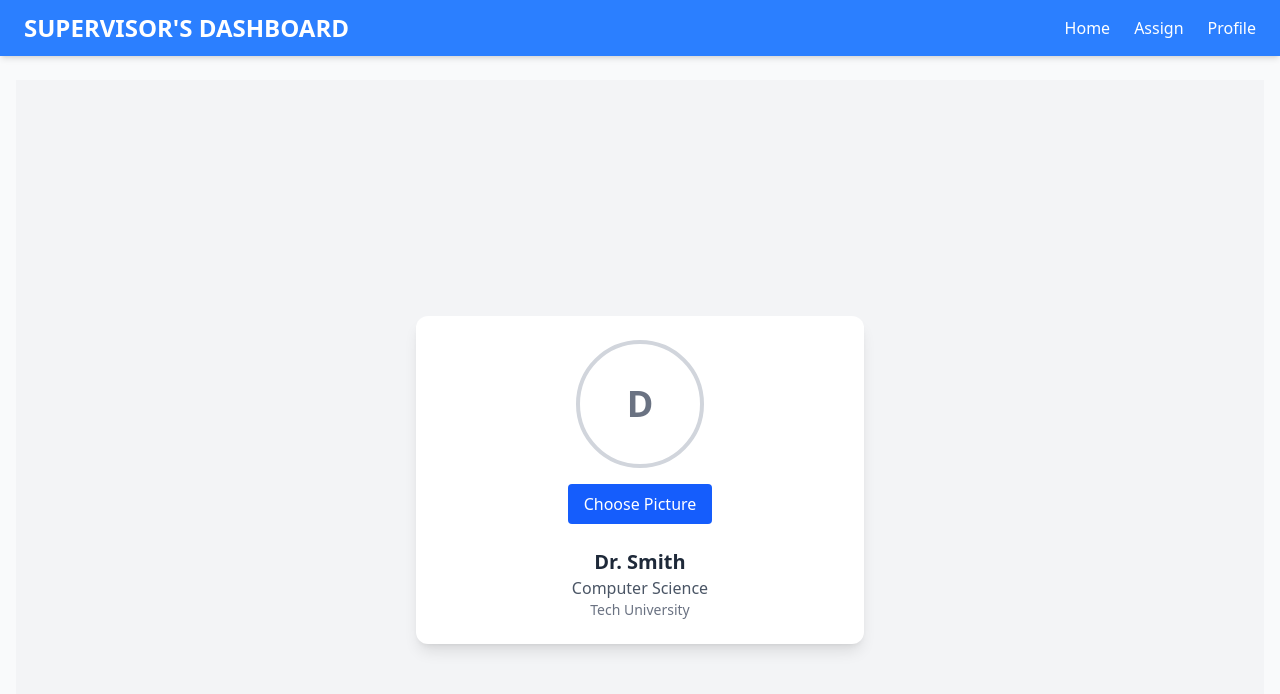
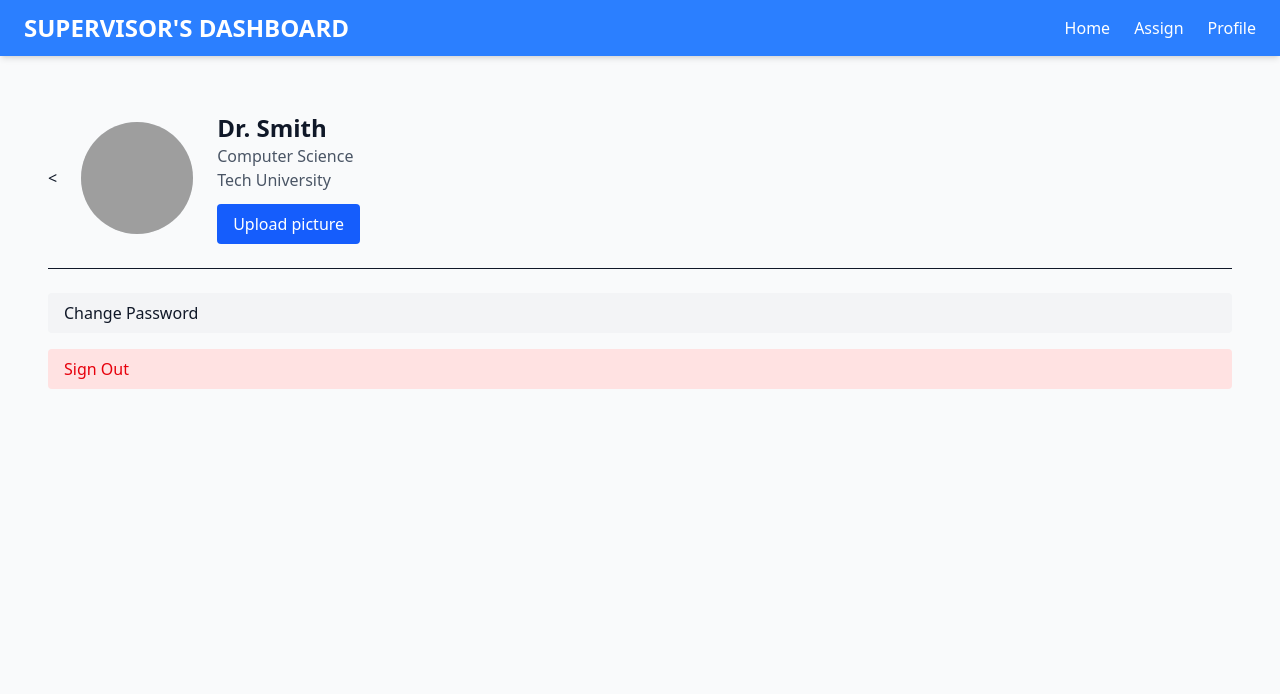
Before and after one commit to Peloxe/Log-book-Tracker, a Vue app: page /profile in a window 1280 px wide. Shown: the top 694 px of the page. Built offline with nearby package versions, Linux system fonts and the light colour scheme; grey boxes are pictures that could not be loaded.

Commit message:
little update

```diff
--- a/src/pages/Assign.vue
+++ b/src/pages/Assign.vue
@@ -10,7 +10,7 @@
       />
     </div>
 
-    <!-- Assignment Table -->
+    <!-- Assign Table -->
     <div class="overflow-x-auto border border-gray-200 rounded-lg shadow-sm w-full">
       <table class="min-w-full divide-y divide-gray-200">
         <thead class="bg-gray-50">
@@ -23,7 +23,7 @@
         </thead>
         <tbody class="bg-white divide-y divide-gray-200">
           <tr
-            v-for="(student, index) in displayedStudents"
+            v-for="(student, index) in filteredStudents"
             :key="student.id"
             class="hover:bg-gray-50 transition"
           >
@@ -33,7 +33,6 @@
               {{ getSupervisorName(student.supervisorId) }}
             </td>
             <td class="px-6 py-3">
-              <!-- ✅ Show Assign button only if unassigned -->
               <button
                 v-if="!student.supervisorId"
                 @click="assignStudent(student.id)"
@@ -41,10 +40,11 @@
               >
                 Assign
               </button>
+              <span v-else class="text-gray-500 font-medium">Assigned</span>
             </td>
           </tr>
 
-          <tr v-if="displayedStudents.length === 0">
+          <tr v-if="filteredStudents.length === 0">
             <td colspan="4" class="px-6 py-3 text-center text-gray-500">
               No students found.
             </td>
@@ -62,24 +62,23 @@ import { useSupervisorStore } from '@/stores/supervisorStore';
 
 const studentStore = useStudentStore();
 const supervisorStore = useSupervisorStore();
+
 const searchTerm = ref('');
 
-// ✅ Get supervisor name or "Unassigned"
+// Filter students by search term
+const filteredStudents = computed(() => {
+  return studentStore.students
+    .filter(s => s.name.toLowerCase().includes(searchTerm.value.toLowerCase()))
+    .slice(0, 20); // optional limit
+});
+
+// Get supervisor name or "Unassigned"
 const getSupervisorName = (id) => {
   const sup = supervisorStore.fetchSupervisor(id);
   return sup ? sup.name : 'Unassigned';
 };
 
-// ✅ Filter students (search, max 20)
-const displayedStudents = computed(() => {
-  return studentStore.students
-    .filter(student =>
-      student.name.toLowerCase().includes(searchTerm.value.toLowerCase())
-    )
-    .slice(0, 20);
-});
-
-// ✅ Assign to logged-in supervisor
+// Assign student to the logged-in supervisor
 const assignStudent = (studentId) => {
   studentStore.assignToSupervisor(studentId, supervisorStore.loggedInSupervisorId);
 };
--- a/src/pages/Profile.vue
+++ b/src/pages/Profile.vue
@@ -1,73 +1,126 @@
 <template>
-  <div class="flex justify-center items-center min-h-screen bg-gray-100">
-    <div class="bg-white shadow-lg rounded-xl p-6 w-full max-w-md">
-      <!-- Profile Picture -->
-      <div class="flex flex-col items-center">
-        <div class="w-32 h-32 rounded-full overflow-hidden border-4 border-gray-300 flex items-center justify-center">
+  <div class="p-8">
+    <!-- Profile Info -->
+    <div class="flex items-center gap-6 mb-6">
+      <!-- Profile Picture / Avatar -->
+      <<!-- Profile Picture / Avatar -->
+<div class="w-28 h-28 rounded-full bg-gray-200 flex items-center justify-center overflow-hidden">
   <img
-            v-if="supervisor.profilePicture"
+    v-if="supervisor?.profilePicture"
     :src="supervisor.profilePicture"
     alt="Profile Picture"
     class="w-full h-full object-cover"
   />
-          <span v-else class="text-4xl font-bold text-gray-500">
-            {{ supervisor.name.charAt(0) }}
-          </span>
+  <!-- Default avatar if no picture -->
+  <img
+    v-else
+    src="https://www.gravatar.com/avatar/?d=mp&s=200"
+    alt="Default Avatar"
+    class="w-full h-full object-cover"
+  />
 </div>
+      <!-- Supervisor Info -->
+      <div>
+        <h2 class="text-2xl font-bold">{{ supervisor?.name }}</h2>
+        <p class="text-gray-600">{{ supervisor?.department }}</p>
+        <p class="text-gray-600">{{ supervisor?.university }}</p>
 
-        <!-- Hidden File Input -->
-        <input
-          type="file"
-          id="fileInput"
-          accept="image/*"
-          class="hidden"
-          @change="onFileChange"
-        />
-
-        <!-- Styled Buttons -->
-        <div class="mt-4 flex gap-3">
-          <label
-            for="fileInput"
-            class="px-4 py-2 bg-blue-600 text-white rounded cursor-pointer hover:bg-blue-700"
-          >
-            Choose Picture
+        <!-- Upload Profile Picture -->
+        <label class="mt-3 inline-block bg-blue-600 text-white px-4 py-2 rounded cursor-pointer hover:bg-blue-700">
+          Upload picture
+          <input type="file" class="hidden" @change="handleFileUpload" />
         </label>
-
-          <button
-            v-if="supervisor.profilePicture"
-            @click="removeProfilePicture"
-            class="px-4 py-2 bg-red-500 text-white rounded hover:bg-red-600"
-          >
-            Remove
-          </button>
       </div>
     </div>
 
-      <!-- Info -->
-      <div class="mt-6 text-center">
-        <h2 class="text-xl font-semibold text-gray-800">{{ supervisor.name }}</h2>
-        <p class="text-gray-600">{{ supervisor.department }}</p>
-        <p class="text-gray-500 text-sm">{{ supervisor.university }}</p>
+    <!-- Divider -->
+    <hr class="mb-6" />
+
+    <!-- Account Settings -->
+    <div class="space-y-4">
+      <button @click="openPasswordModal" class="block w-full text-left px-4 py-2 bg-gray-100 rounded hover:bg-gray-200">
+        Change Password
+      </button>
+
+      <button @click="signOut"
+        class="block w-full text-left px-4 py-2 bg-red-100 text-red-600 rounded hover:bg-red-200">
+        Sign Out
+      </button>
+    </div>
+
+    <!-- Password Modal -->
+    <div v-if="showPasswordModal" class="fixed inset-0 flex items-center justify-center bg-black bg-opacity-40">
+      <div class="bg-white p-6 rounded-lg w-96">
+        <h3 class="text-lg font-bold mb-4">Change Password</h3>
+
+        <input v-model="passwordForm.current" type="password" placeholder="Current Password"
+          class="w-full mb-3 border rounded px-3 py-2" />
+
+        <input v-model="passwordForm.new" type="password" placeholder="New Password"
+          class="w-full mb-3 border rounded px-3 py-2" />
+
+        <input v-model="passwordForm.confirm" type="password" placeholder="Confirm New Password"
+          class="w-full mb-3 border rounded px-3 py-2" />
+
+        <div class="flex justify-end gap-2">
+          <button @click="closePasswordModal" class="px-4 py-2 bg-gray-200 rounded">
+            Cancel
+          </button>
+          <button @click="submitPasswordChange" class="px-4 py-2 bg-blue-600 text-white rounded">
+            Save
+          </button>
+        </div>
       </div>
     </div>
   </div>
 </template>
 
 <script setup>
-import { useSupervisorStore } from '../stores/supervisorStore';
+import { useSupervisorStore } from '@/stores/supervisorStore';
 import { storeToRefs } from 'pinia';
+import { ref } from 'vue';
+import { useRouter } from 'vue-router';
 
 const supervisorStore = useSupervisorStore();
 const { currentSupervisor: supervisor } = storeToRefs(supervisorStore);
 
-const onFileChange = (e) => {
-  const file = e.target.files[0];
+const router = useRouter();
+
+// Upload profile picture
+const handleFileUpload = (event) => {
+  const file = event.target.files[0];
   if (file) {
     supervisorStore.updateProfilePicture(file);
   }
 };
 
-const removeProfilePicture = () => {
-  supervisorStore.removeProfilePicture();
+// Password modal
+const showPasswordModal = ref(false);
+const passwordForm = ref({
+  current: '',
+  new: '',
+  confirm: ''
+});
+
+const openPasswordModal = () => (showPasswordModal.value = true);
+const closePasswordModal = () => {
+  showPasswordModal.value = false;
+  passwordForm.value = { current: '', new: '', confirm: '' };
+};
+
+const submitPasswordChange = () => {
+  if (passwordForm.value.new !== passwordForm.value.confirm) {
+    alert('New passwords do not match!');
+    return;
+  }
+  alert('Password changed successfully!');
+  closePasswordModal();
+};
+
+// Sign out
+const signOut = () => {
+  localStorage.removeItem('currentSupervisor');
+  supervisorStore.currentSupervisor = null;
+  router.push('/login');
 };
 </script>
--- a/src/stores/logStore.js
+++ b/src/stores/logStore.js
@@ -1,56 +1,46 @@
 import { defineStore } from 'pinia';
-import { reactive } from 'vue';
+import { ref } from 'vue';
 
 export const useLogStore = defineStore('log', () => {
-  const logs = reactive(JSON.parse(localStorage.getItem('logs') || '[]'));
+  const logs = ref([]);
 
-  function initLogs(students) {
+  // Initialize logs for all students
+  const initLogs = (students) => {
+    logs.value = []; // clear previous logs on dev server restart
+
     students.forEach(student => {
-      if (!student.submittedTasks) return; // skip if missing
+      if (!student.submittedTasks) return;
 
       for (let i = 0; i < 5; i++) {
         const date = new Date();
         date.setDate(date.getDate() - i);
         const dateStr = date.toISOString().split('T')[0]; // YYYY-MM-DD
 
-        // Check if log exists
-        const exists = logs.find(l => l.studentId === student.id && l.date === dateStr);
-        if (exists) continue;
-
         const taskObj = student.submittedTasks[i] || {
           title: `Task ${i + 1}`,
           details: `Details for task ${i + 1}`
+        };
 
-          };
-
-        logs.push({
+        logs.value.push({
           id: `${student.id}-${i + 1}`,
           studentId: student.id,
           date: dateStr,
           task: taskObj.title,
           description: taskObj.details,
-          status: 'Pending'
+          status: 'Pending' // reset to Pending every dev server restart
         });
       }
     });
-    persistLogs();
-  }
+  };
 
-  function getLogsByStudent(studentId) {
-    return logs.filter(l => l.studentId === studentId);
-  }
+  // Get logs for a specific student
+  const getLogsByStudent = (studentId) => logs.value.filter(l => l.studentId === studentId);
 
-  function updateStatus(logId, status) {
-    const log = logs.find(l => l.id === logId);
-    if (log) {
-      log.status = status;
-      persistLogs();
-    }
-  }
-
-  function persistLogs() {
-    localStorage.setItem('logs', JSON.stringify(logs));
-  }
+  // Update status for a specific log
+  const updateStatus = (logId, status) => {
+    const log = logs.value.find(l => l.id === logId);
+    if (log) log.status = status;
+  };
 
   return { logs, initLogs, getLogsByStudent, updateStatus };
 });
--- a/src/stores/supervisorStore.js
+++ b/src/stores/supervisorStore.js
@@ -1,17 +1,19 @@
 import { defineStore } from 'pinia';
-import { ref, watch } from 'vue';
+import { ref, watch, computed } from 'vue';
 
 export const useSupervisorStore = defineStore('supervisor', () => {
-  // List of supervisors
   const supervisors = ref([
     { id: 1, name: 'Dr. Smith', department: 'Computer Science', university: 'Tech University', profilePicture: null },
     { id: 2, name: 'Prof. Johnson', department: 'Engineering', university: 'Tech University', profilePicture: null }
   ]);
 
-  // Load current supervisor from localStorage OR default to first supervisor
+  // Current supervisor object
   const currentSupervisor = ref(
     JSON.parse(localStorage.getItem('currentSupervisor')) || supervisors.value[0]
   );
+
+  // Reactive logged-in supervisor ID
+  const loggedInSupervisorId = computed(() => currentSupervisor.value?.id);
 
   // Fetch supervisor by ID
   const fetchSupervisor = (id) => supervisors.value.find(s => s.id === id);
@@ -27,25 +29,22 @@ export const useSupervisorStore = defineStore('supervisor', () => {
     reader.readAsDataURL(file);
   };
 
-  // Remove supervisor profile picture
+  // Remove profile picture
   const removeProfilePicture = () => {
-    if (currentSupervisor.value) {
-      currentSupervisor.value.profilePicture = null;
-    }
+    if (currentSupervisor.value) currentSupervisor.value.profilePicture = null;
   };
 
-  // Automatically persist current supervisor in localStorage
+  // Persist current supervisor in localStorage
   watch(
     currentSupervisor,
-    (newVal) => {
-      localStorage.setItem('currentSupervisor', JSON.stringify(newVal));
-    },
+    (newVal) => localStorage.setItem('currentSupervisor', JSON.stringify(newVal)),
     { deep: true }
   );
 
   return {
     supervisors,
     currentSupervisor,
+    loggedInSupervisorId,
     fetchSupervisor,
     updateProfilePicture,
     removeProfilePicture
```
Also changed, not shown: src/stores/studentStore.js (+47 -38 lines). Lines whose indentation alone changed are shown as unchanged.
